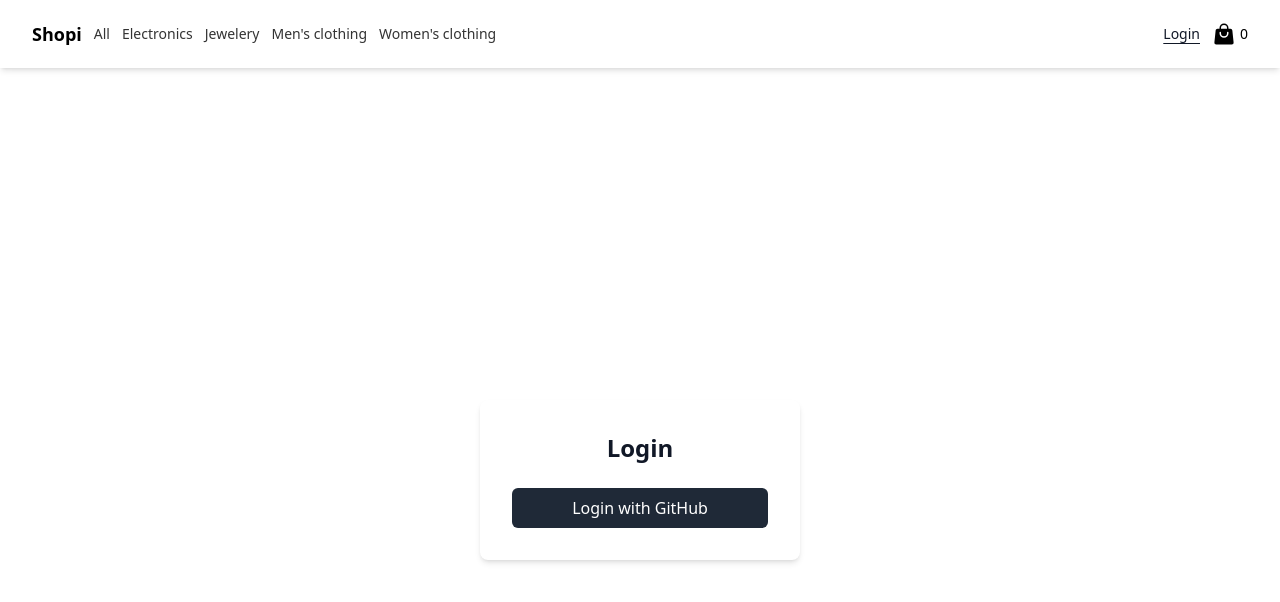
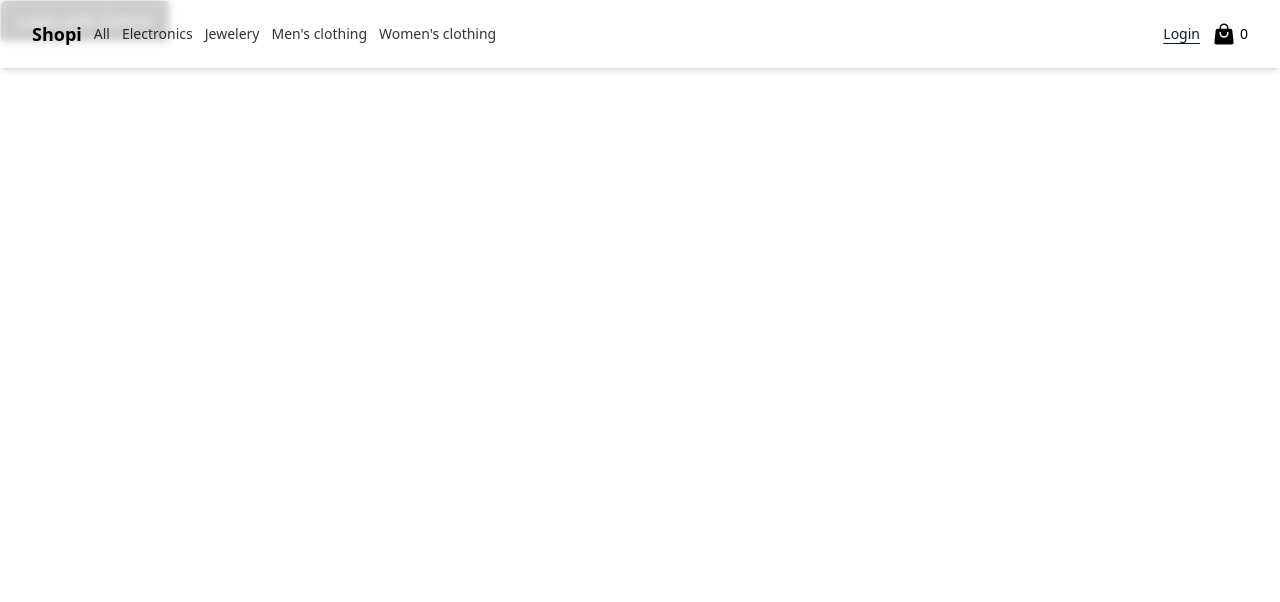
Before and after one commit to Juan2330/react-course, a React (Vite) app in the folder frontend/: page /login in a window 1280 px wide. Shown: the top 602 px of the page. Built offline with nearby package versions, Linux system fonts and the light colour scheme; no server answers.

Commit message:
platzi project final version

```diff
--- a/frontend/src/components/productDetail/index.jsx
+++ b/frontend/src/components/productDetail/index.jsx
@@ -26,8 +26,8 @@ const ProductDetail = () => {
             <p className='flex flex-col p-6'>
                 <span className='font-medium text-xl mb-2 dark:text-white'>
                     ${typeof context.productToShow.price === 'number' ?
-                      context.productToShow.price.toFixed(2) :
-                      parseFloat(context.productToShow.price).toFixed(2)}
+                        context.productToShow.price.toFixed(2) :
+                        parseFloat(context.productToShow.price).toFixed(2)}
                 </span>
                 <span className='font-medium text-md dark:text-gray-300'>
                     {context.productToShow.title}
--- a/frontend/src/pages/login/index.jsx
+++ b/frontend/src/pages/login/index.jsx
@@ -1,7 +1,6 @@
 import { useContext, useEffect } from 'react';
 import { useNavigate } from 'react-router-dom';
 import { ShoppingCartContext } from '../../context';
-import Layout from '../../components/layout';
 
 function Login() {
     const { setUser } = useContext(ShoppingCartContext);
@@ -32,24 +31,16 @@ function Login() {
         verifyAuth();
     }, [navigate, setUser]);
 
-    const handleGitHubLogin = () => {
-        window.location.href = `${import.meta.env.VITE_API_URL}/auth/github`;
-    };
 
     return (
-        <Layout>
-            <div className="flex flex-col items-center justify-center h-screen">
-                <div className="bg-white dark:bg-gray-800 p-8 rounded-lg shadow-md w-80 transition-colors">
-                    <h1 className="text-2xl font-bold mb-6 text-center dark:text-white">Login</h1>
-                    <button
-                        onClick={handleGitHubLogin}
-                        className="w-full bg-gray-800 dark:bg-gray-700 text-white py-2 px-4 rounded-md hover:bg-gray-700 dark:hover:bg-gray-600 transition-colors flex items-center justify-center gap-2"
-                    >
-                        Login with GitHub
-                    </button>
-                </div>
-            </div>
-        </Layout>
+        <button
+            className="border px-4 py-2 rounded-md bg-black text-white"
+            onClick={() =>
+                (window.location.href = `${import.meta.env.VITE_API_URL}/auth/github`)
+            }
+        >
+            Login with GitHub
+        </button>
     );
 }
 
```
